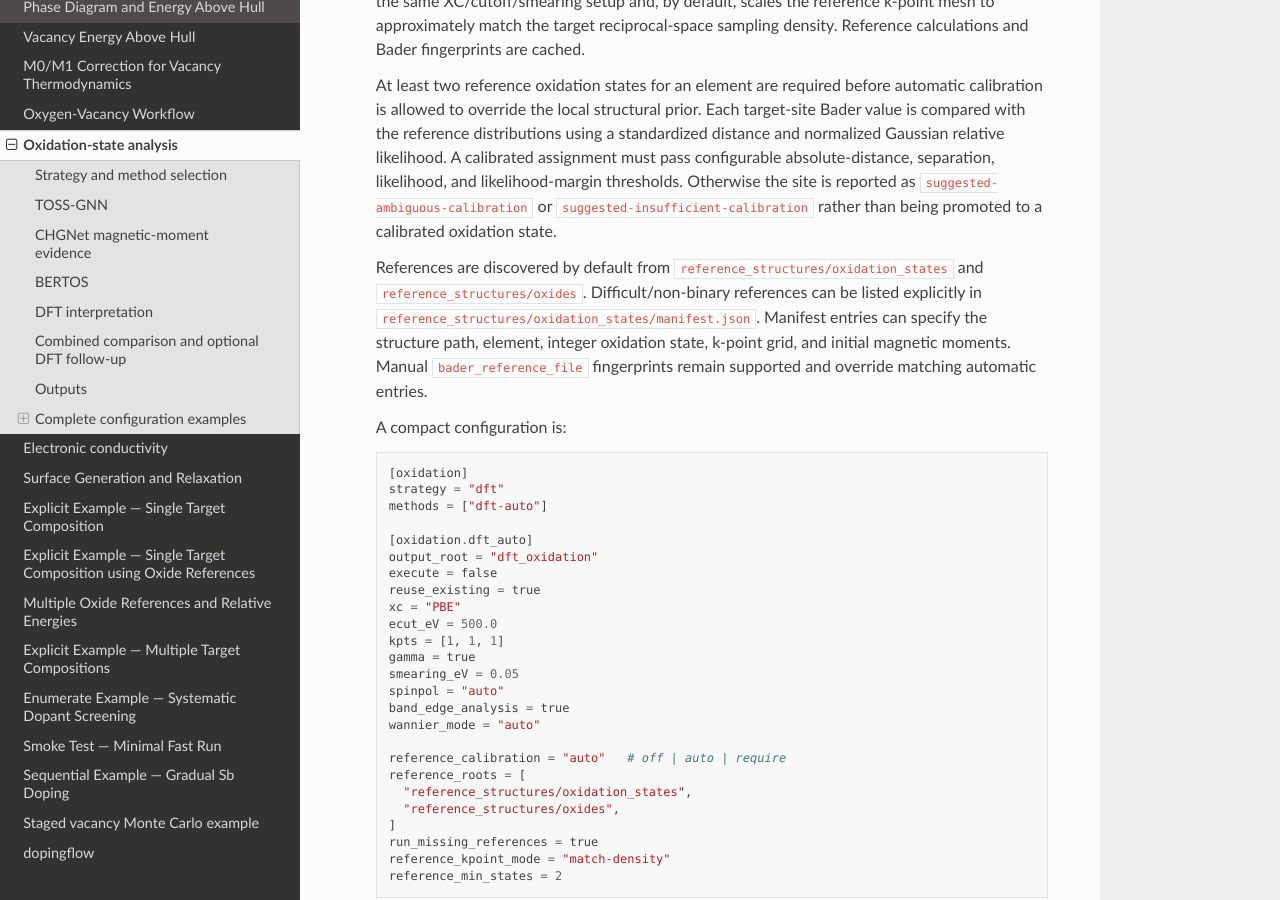
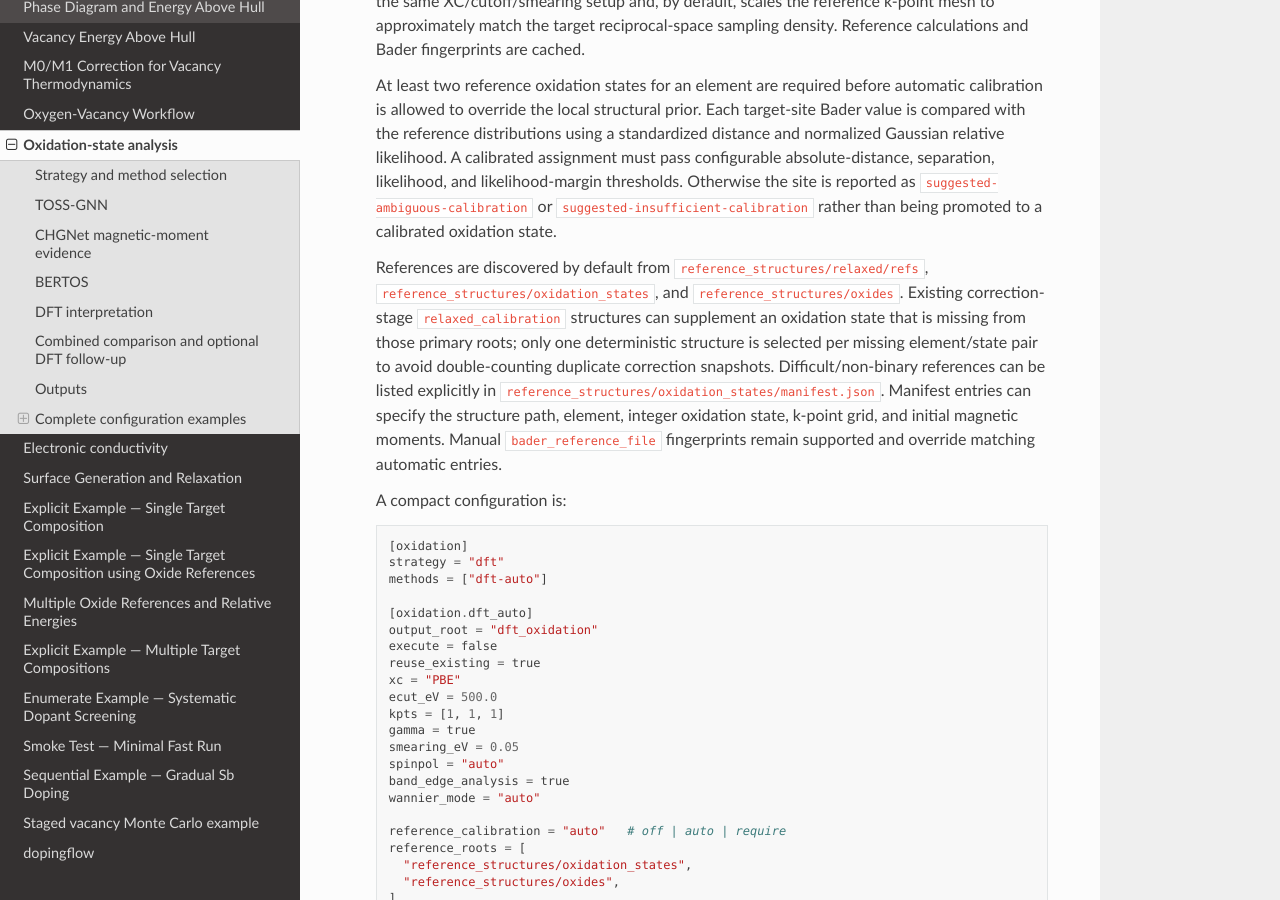
Before and after one commit to KazemZh/dopingflow, a Sphinx documentation site: the page built from docs/source/methods/oxidation_states.rst, in a window 1280 px wide and 900 px high, scrolled down 4037 px. Built offline with Sphinx 7.4.7 and the Read the Docs theme 3.1.0, drawn with Linux system fonts in a browser that asks for light colours.

Commit message:
Document reuse of existing oxidation references

```diff
--- a/docs/source/methods/oxidation_states.rst
+++ b/docs/source/methods/oxidation_states.rst
@@ -196,8 +196,13 @@ before production GPAW calculations are attempted.  Wannier90 is installed in th
    calibrated oxidation state.
 
    References are discovered by default from
-   ``reference_structures/oxidation_states`` and
-   ``reference_structures/oxides``.  Difficult/non-binary references can be
+   ``reference_structures/relaxed/refs``,
+   ``reference_structures/oxidation_states``, and
+   ``reference_structures/oxides``.  Existing correction-stage
+   ``relaxed_calibration`` structures can supplement an oxidation state that
+   is missing from those primary roots; only one deterministic structure is
+   selected per missing element/state pair to avoid double-counting duplicate
+   correction snapshots.  Difficult/non-binary references can be
    listed explicitly in
    ``reference_structures/oxidation_states/manifest.json``.  Manifest entries
    can specify the structure path, element, integer oxidation state, k-point
```
